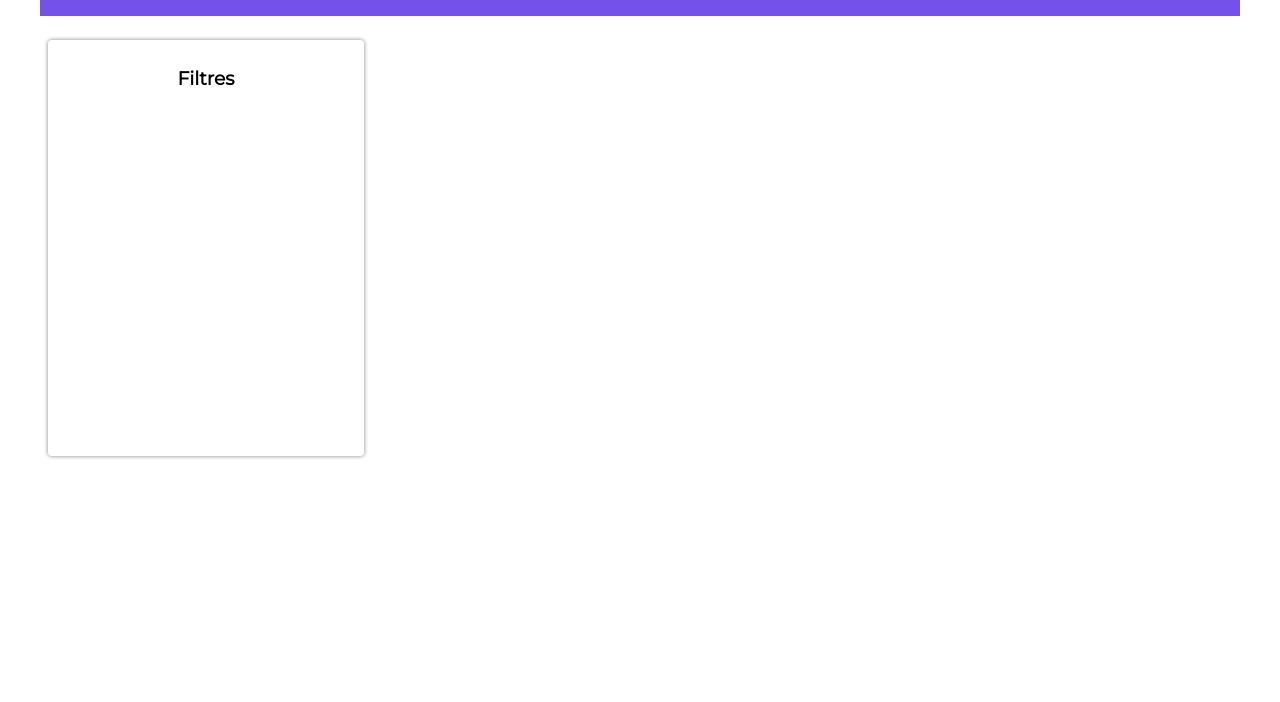
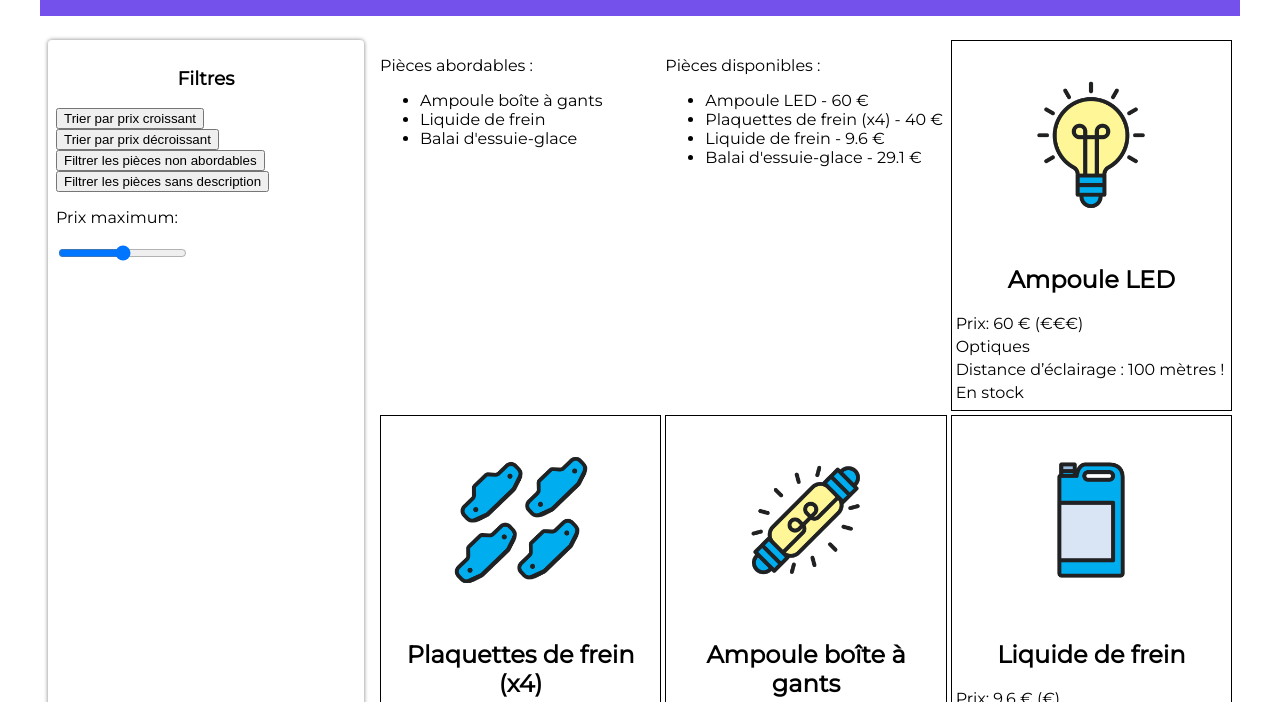
Before and after one commit to Manon-Bouquin/LesBonnesPieces, a website: page index.html in a window 1280 px wide. Shown: the part 98-800 px from the top of the page. Drawn offline with Linux system fonts and the light colour scheme.

Commit message:
Modifications des fichiers

```diff
--- a/index.html
+++ b/index.html
@@ -15,10 +15,25 @@
 			<!-- Menu de recherche -->
 			<section class="filtres">
 				<h3>Filtres</h3>
+				<button class="btn-trier">Trier par prix croissant</button>
+				<br>
+				<button class="btn-decroissant">Trier par prix décroissant</button>
+				<br>
+				<button class="btn-filtrer">Filtrer les pièces non abordables</button>
+				<br>
+				<button class="btn-description">Filtrer les pièces sans description</button>
+				<br>
+				<p>Prix maximum:</p>
+				<input type="range" name="prix-max" id="prix-max" min="0" max="60" step="5">
 			</section>
-
 			<!-- Fiches produits -->
 			<section class="fiches">
+				<div class="abordables">
+					<p>Pièces abordables :</p>
+				</div>
+				<div class="disponibles">
+					<p>Pièces disponibles :</p>
+				</div>
 			</section>
 		</main>
 	</body>
--- a/pieces-autos.json
+++ b/pieces-autos.json
@@ -4,42 +4,42 @@
         "nom": "Ampoule LED",
         "prix": 60,
         "categorie": "Optiques",
-        "description": "Distance d'éclairage : 100 mètres !",
-        "disponiblite": true ,
-        "image": "images/ampoule-led.png"
+        "image": "images/ampoule-led.png",
+        "description": "Distance d’éclairage : 100 mètres !",
+        "disponibilite": true
     },
     {
         "id": 2,
         "nom": "Plaquettes de frein (x4)",
         "prix": 40,
         "categorie": "Freinage",
-        "description": "Une qualité de freinage optimale, pas tous les temps",
-        "disponiblite": true ,
-        "image": "images/plaquettes-frein.png"
+        "image": "images/plaquettes-frein.png",
+        "description": "Une qualité de freinage optimale, par tous les temps.",
+        "disponibilite": true
     },
     {
         "id": 3,
         "nom": "Ampoule boîte à gants",
         "prix": 5.49,
         "categorie": "Optiques",
-        "description": "Pour y voir clair dans l'habitacle",
-        "disponiblite": false ,
-        "image": "images/ampoule-boite-a-gants.png"
+        "image": "images/ampoule-boite-a-gants.png",
+        "description": "Pour y voir clair dans l’habitacle.",
+        "disponibilite": false
     },
     {
         "id": 4,
         "nom": "Liquide de frein",
         "prix": 9.60,
         "categorie": "Freinage",
-        "disponiblite": true ,
-        "image": "images/liquide-frein.png"
+        "image": "images/liquide-frein.png",
+        "disponibilite": true
     },
     {
         "id": 5,
         "nom": "Balai d'essuie-glace",
         "prix": 29.10,
-        "description": "Performances d'essuyages au top ! Longueur : 550 mm",
-        "disponiblite": true ,
-        "image": "images/balai-essuie-glace.png"
+        "image": "images/balai-essuie-glace.png",
+        "description": "Performances d’essuyage au top ! Longueur : 550 mm.",
+        "disponibilite": true
     }
 ]
--- a/pieces.js
+++ b/pieces.js
@@ -0,0 +1,107 @@
+const reponse = await fetch('pieces-autos.json');
+const pieces = await reponse.json();
+
+function genererPieces(pieces){
+    for (let i = 0; i < pieces.length; i++) {
+
+        const article = pieces[i];
+        // Récupération de l'élément du DOM qui accueillera les fiches
+        const sectionFiches = document.querySelector(".fiches");
+        // Création d’une balise dédiée à une pièce automobile
+        const pieceElement = document.createElement("article");
+        // Création des balises
+        const imageElement = document.createElement("img");
+        imageElement.src = article.image;
+        const nomElement = document.createElement("h2");
+        nomElement.innerText = article.nom;
+        const prixElement = document.createElement("p");
+        prixElement.innerText = `Prix: ${article.prix} € (${article.prix < 35 ? "€" : "€€€"})`;
+        const categorieElement = document.createElement("p");
+        categorieElement.innerText = article.categorie ?? "(aucune catégorie)";
+        const descriptionElement = document.createElement("p");
+        descriptionElement.innerText = article.description ?? "Pas de description pour le moment.";
+        const stockElement = document.createElement("p");
+        stockElement.innerText = article.disponibilite ? "En stock" : "Rupture de stock";
+
+        sectionFiches.appendChild(pieceElement);
+        pieceElement.appendChild(imageElement);
+        pieceElement.appendChild(nomElement);
+        pieceElement.appendChild(prixElement);
+        pieceElement.appendChild(categorieElement);
+        pieceElement.appendChild(descriptionElement);
+        pieceElement.appendChild(stockElement);
+    }
+}
+genererPieces(pieces); //On génére toute les pièces
+ //BOUTON
+const boutonTrier = document.querySelector(".btn-trier");
+boutonTrier.addEventListener("click", function () {
+    const pieceOrdonnees = Array.from(pieces);
+    pieceOrdonnees.sort(function(a, b){
+        return a.prix - b.prix;
+    });
+    document.querySelector(".fiches").innerHTML = "";           //On efface l'écran
+    genererPieces(pieceOrdonnees);                  //On génére les pièces qui sont filtrées
+});
+const boutonDecroissant = document.querySelector(".btn-decroissant");
+boutonDecroissant.addEventListener("click", function () {
+    const pieceOrdonnees = Array.from(pieces);
+    pieceOrdonnees.sort(function(a, b){
+        return b.prix - a.prix;
+    });
+    document.querySelector(".fiches").innerHTML = "";
+    genererPieces(pieceOrdonnees);
+})
+const boutonFiltrer = document.querySelector(".btn-filtrer");
+boutonFiltrer.addEventListener("click", function () {
+    const piecesFiltrees = pieces.filter (function(pieces){
+        return pieces.prix <= 35;
+    })
+    document.querySelector(".fiches").innerHTML = "";
+    genererPieces(piecesFiltrees);
+})
+const boutonDescription = document.querySelector(".btn-description");
+boutonDescription.addEventListener("click", function () {
+    const piecesFiltrees = pieces.filter (function(pieces){
+        return pieces.description;
+    })
+    document.querySelector(".fiches").innerHTML = "";
+    genererPieces(piecesFiltrees);
+});
+//LISTES
+const noms = pieces.map(piece => piece.nom);
+for (let i = pieces.length -1; i >= 0; i--){
+    if (pieces[i].prix > 35){
+        noms.splice(i, 1);
+    }
+}
+const abordablesElements = document.createElement("ul");
+for (let i=0; i<noms.length; i++){
+    const nomElement = document.createElement("li");
+    nomElement.innerText = noms[i];
+    abordablesElements.appendChild(nomElement)
+}
+document.querySelector('.abordables').appendChild(abordablesElements);
+const nomsDisponibles = pieces.map(piece => piece.nom);
+const prixDisponibles = pieces.map(piece => piece.prix);
+for (let i = pieces.length -1; i >= 0; i--){
+    if (pieces[i].disponibilite === false){
+        nomsDisponibles.splice(i, 1);
+        prixDisponibles.splice(i, 1);
+    }
+}
+const disponiblesElement = document.createElement("ul");
+for (let i=0; i<nomsDisponibles.length; i++){
+    const nomElement = document.createElement("li");
+    nomElement.innerText = `${nomsDisponibles[i]} - ${prixDisponibles[i]} €`;
+    disponiblesElement.appendChild(nomElement);
+}
+document.querySelector(".disponibles").appendChild(disponiblesElement);
+const inputPrixMax = document.querySelector("#prix-max");
+inputPrixMax.addEventListener("input", function () {
+    const piecesFiltrees = pieces.filter (function(piece){
+        return piece.prix <= inputPrixMax.value;
+    })
+    document.querySelector(".fiches").innerHTML="";
+    genererPieces(piecesFiltrees);
+})
--- a/styles.css
+++ b/styles.css
@@ -45,11 +45,24 @@ main {
 .fiches {
 	flex: 1;
 	margin: 8px;
+	display: grid;
+	grid-template-columns: repeat(3, 1fr);
+	gap: 4px;
 }
-.fiches img {
+.fiches article {
+	border: 1px solid black;
+	padding: 4px;
+}
+.fiches article img {
+	display: block;
+	margin-left: auto;
+	margin-right: auto;
 	max-width: 200px;
 }
-.fiches p {
+.fiches article p {
 	margin-top: 4px;
 	margin-bottom: 4px;
 }
+.fiches article h2 {
+	text-align: center;
+}
```
